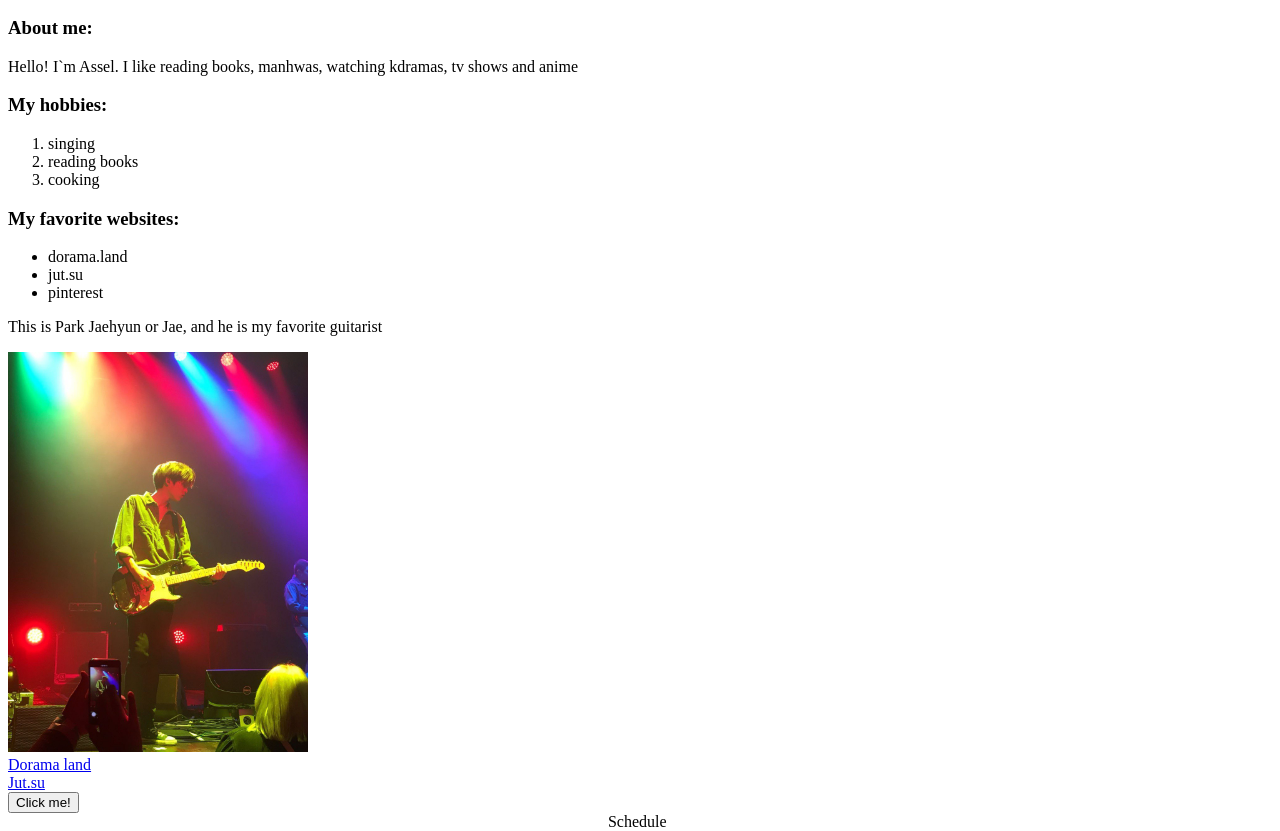
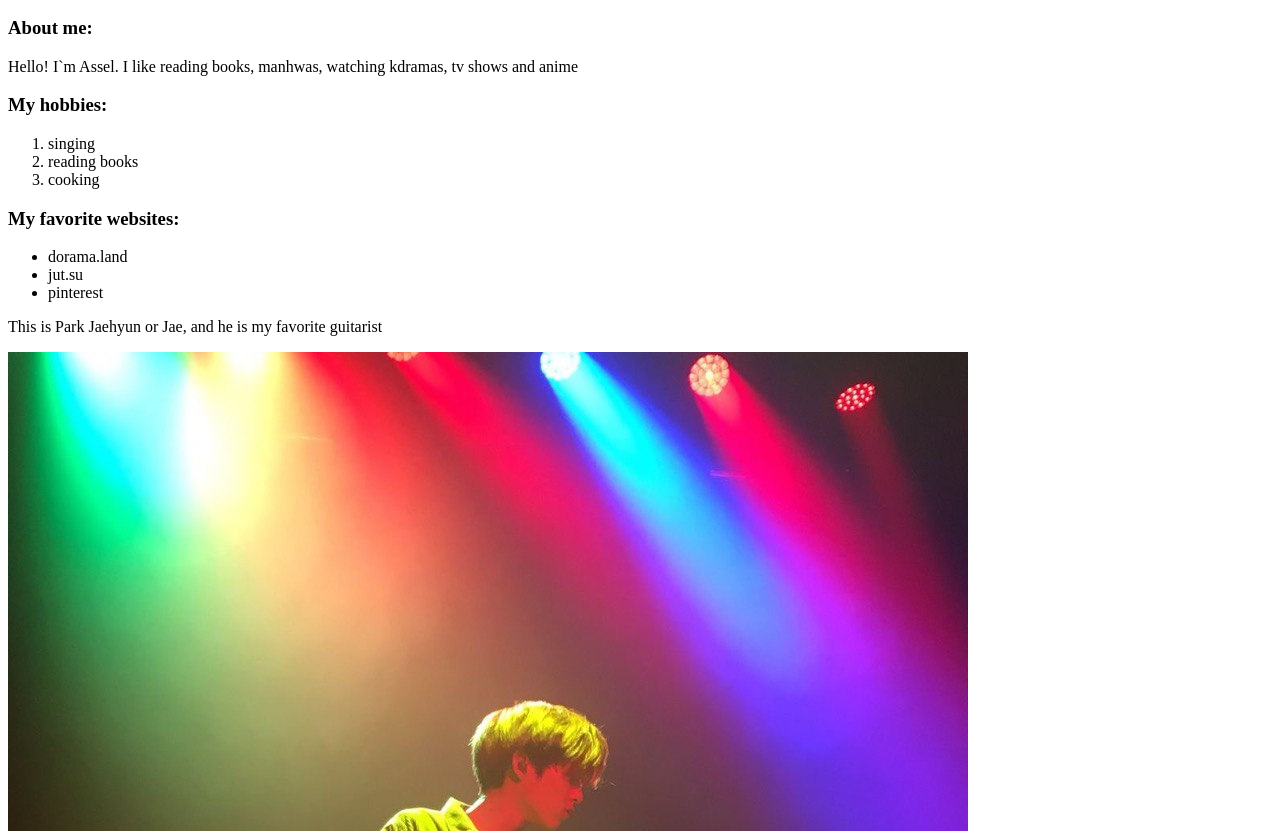
Before and after one commit to skzhhjn/my-first-website, a plain HTML site: page assignment1.html in a window 1280 px wide. Shown: the part 110-941 px from the top of the page. Drawn offline with Linux system fonts and the light colour scheme.

Commit message:
Update assignment1.html

```diff
--- a/assignment1.html
+++ b/assignment1.html
@@ -24,7 +24,7 @@
         </ul>
 
         <p>This is Park Jaehyun or Jae, and he is my favorite guitarist</p>
-        <img src="jaehyuns-pic.jpg" width="300"> <br>
+        <img src="jaehyuns-pic.jpg"> <br>
         <a href="https://dorama.land/"> Dorama land </a> <br>
         <a href="https://jut.su/">Jut.su</a> <br>
 
```
